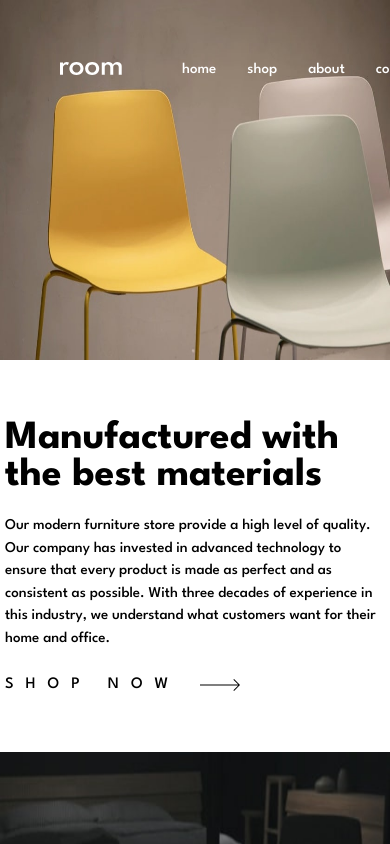
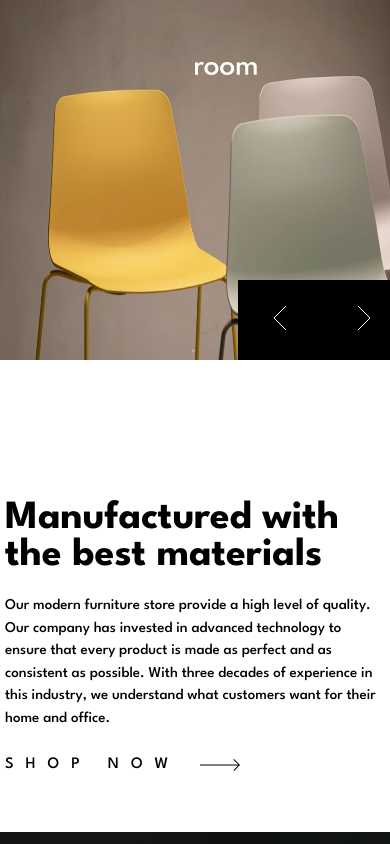
Before and after one commit to johnwav/frontendmentor, a React (Vite) app in the folder roomHomepage/roomHomepage/: page / in a window 390 px wide. Both pictures are taken after a click on the button 364 px from the left and 320 px from the top of the page. Shown: the top 844 px of the page. Built offline with nearby package versions, Linux system fonts and the light colour scheme.

Commit message:
Feat: responsivity navbar wip

```diff
--- a/roomHomepage/roomHomepage/src/App.jsx
+++ b/roomHomepage/roomHomepage/src/App.jsx
@@ -61,12 +61,28 @@ function App() {
           ) : null}
           {pageState === 1 ? (
             <>
-              <img  className="image" src={topLeftImage2}></img>
+              <img className="image" src={topLeftImage2}></img>
+              <div className="btngrp2">
+                <button className="pagebtn" onClick={handleDecrement}>
+                  <img src={left}></img>
+                </button>
+                <button className="pagebtn" onClick={handleIncrement}>
+                  <img src={right}></img>
+                </button>
+              </div>
             </>
           ) : null}
           {pageState === 2 ? (
             <>
               <img className="image" src={topLeftImage3}></img>
+              <div className="btngrp2">
+                <button className="pagebtn" onClick={handleDecrement}>
+                  <img src={left}></img>
+                </button>
+                <button className="pagebtn" onClick={handleIncrement}>
+                  <img src={right}></img>
+                </button>
+              </div>
             </>
           ) : null}
           <div className="topRightInfo">
--- a/roomHomepage/roomHomepage/src/components/Navbar/Navbar.module.css
+++ b/roomHomepage/roomHomepage/src/components/Navbar/Navbar.module.css
@@ -43,3 +43,19 @@ nav {
   transform: scaleX(1);
   transform-origin: bottom left;
   }
+
+
+@media only screen and (max-width: 1230px) {
+  .navItems {
+    display: none;
+  }
+
+  nav {
+    display: flex;
+    margin-top: 62px;
+    padding-left: 50%;
+    position: absolute;
+  }
+
+
+}
--- a/roomHomepage/roomHomepage/src/components/Navbar/index.jsx
+++ b/roomHomepage/roomHomepage/src/components/Navbar/index.jsx
@@ -4,14 +4,14 @@ import styles from "./Navbar.module.css";
 export default function Navbar() {
   return (
     <nav>
-      <div className={styles.logo} >
+      <div className={styles.logo}>
         <img src={logo} alt={"room"}></img>
       </div>
       <ul className={styles.navItems}>
         <li className={styles.navItem}>home</li>
-        <li>shop</li>
-        <li>about</li>
-        <li>contact</li>
+        <li className={styles.navItem}>shop</li>
+        <li className={styles.navItem}>about</li>
+        <li className={styles.navItem}>contact</li>
       </ul>
     </nav>
   );
```
Lines whose indentation alone changed are shown as unchanged.
